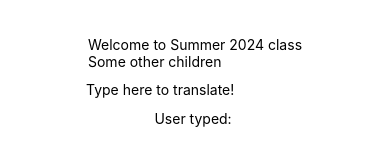
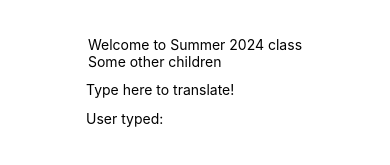
Before and after one commit to oiat11/summer2024, a React Native app: screen / in a window 390 px wide. Shown: the part 341-506 px from the top of the page. Built offline with nearby package versions, Linux system fonts and the light colour scheme.

Commit message:
added an Input component and render it in app.js

```diff
--- a/App.js
+++ b/App.js
@@ -1,24 +1,17 @@
-import React, { useState } from 'react';
-import { StatusBar } from 'expo-status-bar';
-import { StyleSheet, Text, TextInput, View } from 'react-native';
+ import { StatusBar } from 'expo-status-bar';
 import Header from './Components/Header';
+import Input from './Components/Input';
+import {  View, Text ,StyleSheet } from 'react-native';
 
 export default function App() {
   const appName = 'Summer 2024 class';
-  const [text, setText] = useState('');
 
   return (
     <View style={styles.container}>
       <Header appName={appName} theme = 'dark'>
         <Text>Some other children</Text>
       </Header>
-      <TextInput
-        style={{ height: 40}}
-        placeholder="Type here to translate!"
-        onChangeText={text => setText(text)}
-        value={text}
-        />
-      <Text>User typed: {text}</Text>
+      <Input />
       <StatusBar style="auto" />
     </View>
   );
--- /dev/null
+++ b/Components/Input.js
@@ -0,0 +1,21 @@
+import { View, Text, TextInput } from 'react-native'
+import React, { useState } from 'react';
+
+
+const Input = () => {
+  const [text, setText] = useState('');
+
+  return (
+    <View>
+       <TextInput
+        style={{ height: 40}}
+        placeholder="Type here to translate!"
+        onChangeText={changedText => setText(changedText)}
+        value={text}
+        />
+      <Text>User typed: {text}</Text>
+    </View>
+  )
+}
+
+export default Input
```
